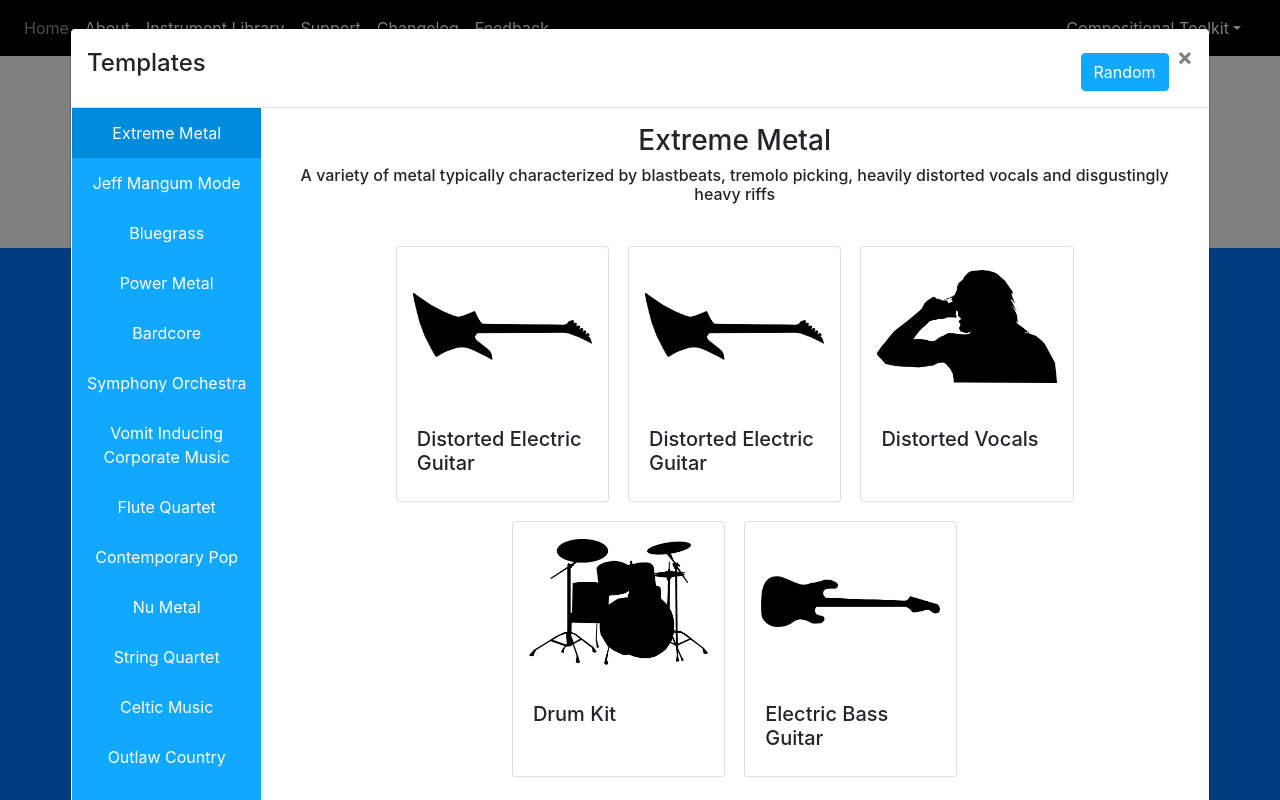
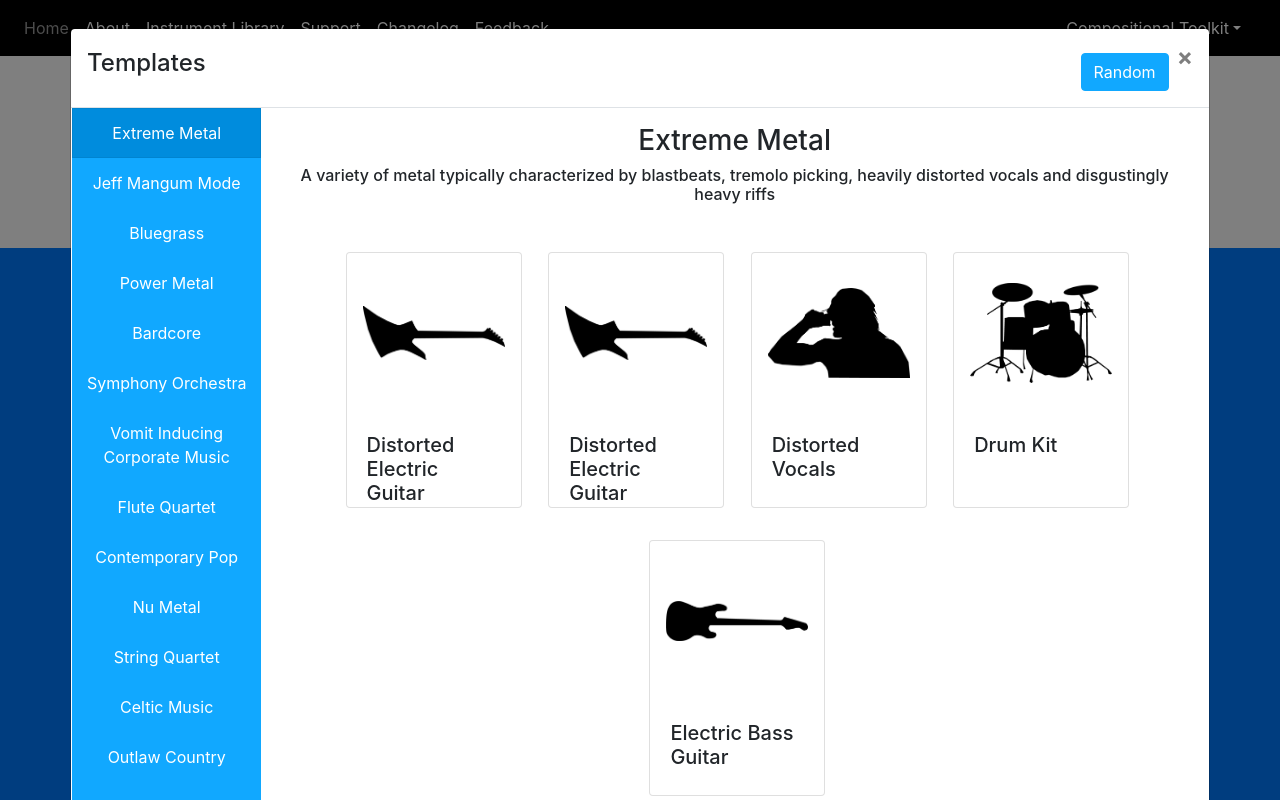
Before and after one commit to robbyph/instrumentation-generation, a Next.js app: page / in a window 1280 px wide. Both pictures are taken after a click on the button "Templates". Shown: the top 800 px of the page. Built offline with nearby package versions, Linux system fonts and the light colour scheme.

Commit message:
fixed template card display issue

```diff
--- a/styles/TemplateInstrumentList.module.scss
+++ b/styles/TemplateInstrumentList.module.scss
@@ -11,16 +11,6 @@
     margin: 1rem;
 }
 
-@media (max-width: 1400px) {
-    .properCol {
-        flex: 0 0 25%;
-        max-width: 25%;
-        position: relative;
-        width: 25%;
-        padding: 0;
-        margin: .6rem;
-    }
-}
 
 @media (max-width: 1200px) {
     .properCol {
```
